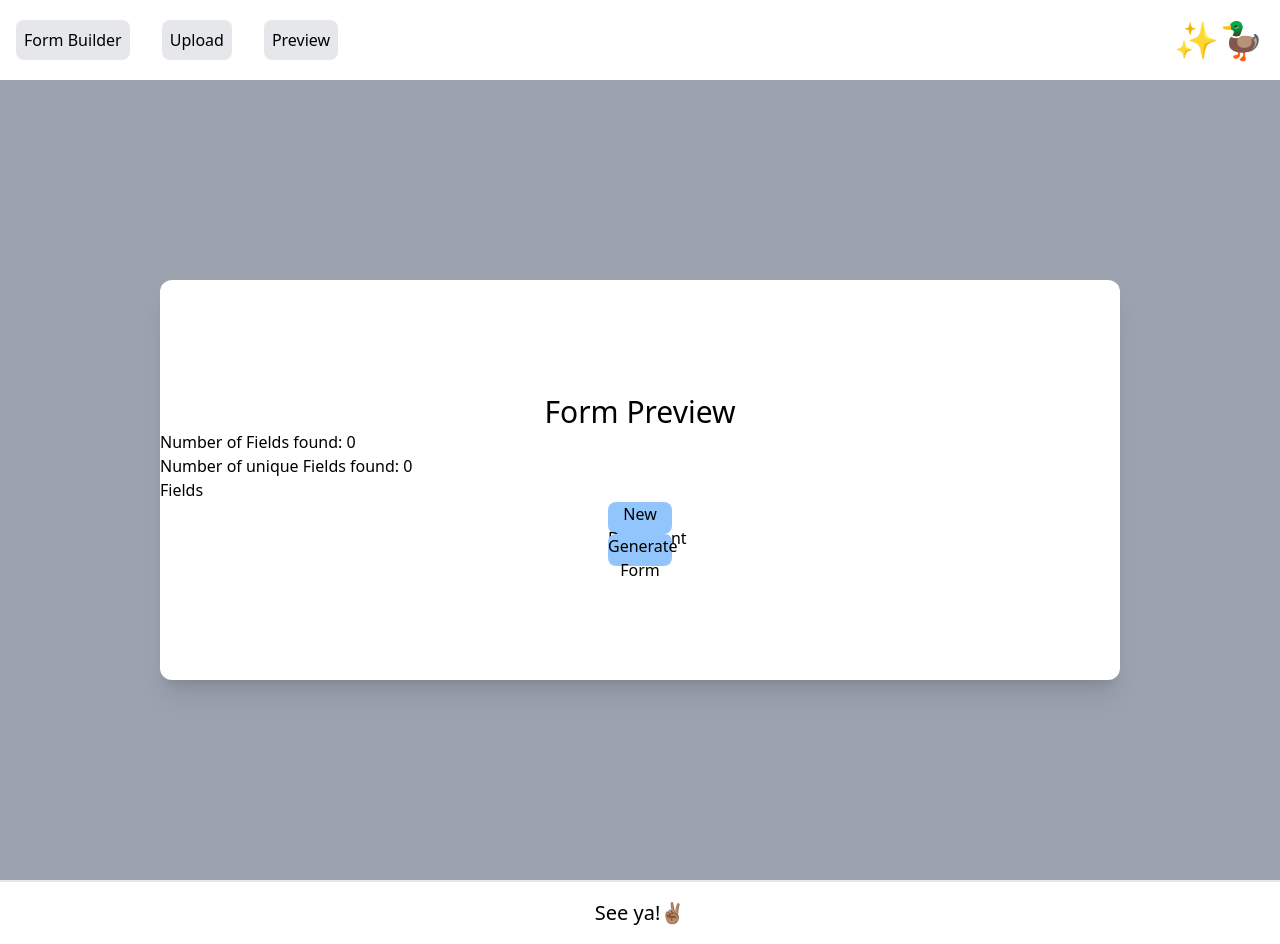
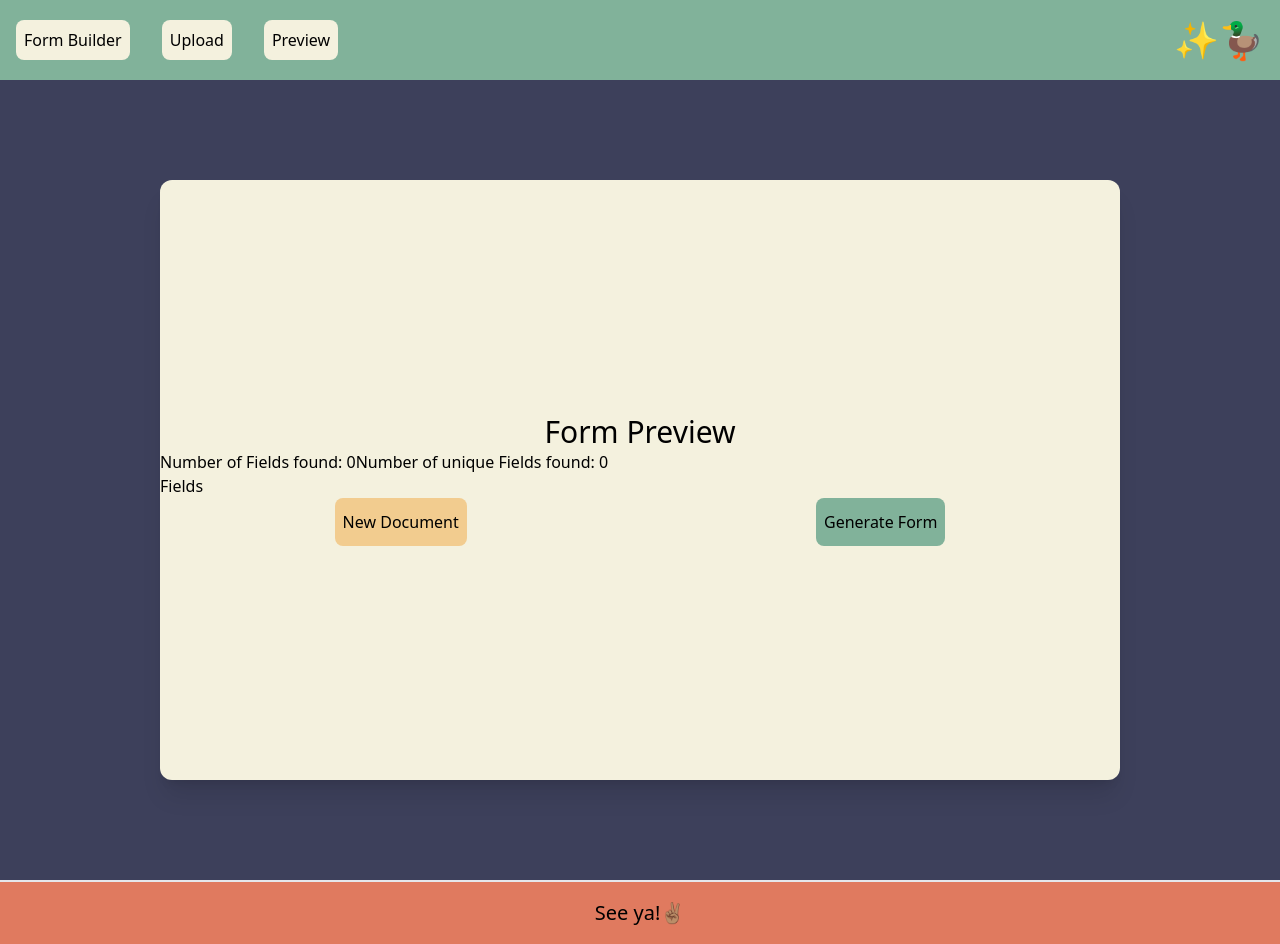
Before and after one commit to alejandrosatxc/form-builder, a Next.js app: page /preview in a window 1280 px wide. Built offline with nearby package versions, Linux system fonts and the light colour scheme.

Commit message:
implement color palette

```diff
--- a/components/FieldsTray.js
+++ b/components/FieldsTray.js
@@ -2,7 +2,7 @@ import FormComponent from "./FormComponents/FormComponent"
 
 const FieldsTray = () => {
     return (
-        <div className="col-span-1 bg-white rounded-xl shadow-xl h-fit w-full p-4">
+        <div className="col-span-1 bg-eggplant rounded-xl shadow-xl h-fit w-full p-4">
             <h2 className="text-3xl text-center border-b-2 ">Fields Tray</h2>
             <ul className="">
                 <FormComponent name="Name Input" type="name" id="name-tray"/>
--- a/components/FormBuilder.js
+++ b/components/FormBuilder.js
@@ -38,7 +38,7 @@ const FormBuilder = ({ formFields }) => {
 
 
     return (
-        <div className="col-span-2 flex flex-col bg-white rounded-xl shadow-xl min-h-screen w-full p-6">
+        <div className="col-span-2 flex flex-col bg-eggplant rounded-xl shadow-xl min-h-screen w-full p-6">
             <h1 className="text-6xl text-center border-b-2 my-2">Form Builder</h1>
             <Dustbin formComponents={formComponents} setFormComponents={setFormComponents} />
             <Trashcan formComponents={formComponents} setFormComponents={setFormComponents} />
--- a/components/FormPreview.js
+++ b/components/FormPreview.js
@@ -5,13 +5,13 @@ const FormPreview = ({ fields, setFormFields }) => {
 
     const router = useRouter()
 
-    if(fields === undefined) {
-        fields = {matches: [], uniqueMatches: []}
+    if (fields === undefined) {
+        fields = { matches: [], uniqueMatches: [] }
     }
 
     const handleNewDocument = () => {
         //Reset state to empty values
-        setFormFields({matches: [], uniqueMatches: []})
+        setFormFields({ matches: [], uniqueMatches: [] })
     }
 
     const handleFormGeneration = () => {
@@ -22,18 +22,22 @@ const FormPreview = ({ fields, setFormFields }) => {
     }
 
     return (
-        <div className="col-span-3 flex flex-col justify-center bg-white rounded-xl shadow-xl h-1/2 w-3/4">
+        <div className="col-span-3 flex flex-col justify-center bg-eggplant rounded-xl shadow-xl h-3/4 w-3/4">
             <h1 className="text-3xl text-center">Form Preview</h1>
-            <h2>Number of Fields found: {fields.matches.length}</h2>
-            <h2>Number of unique Fields found: {fields.uniqueMatches.length}</h2>
+            <div className="flex flex-row">
+                <h2>Number of Fields found: {fields.matches.length}</h2>
+                <h2>Number of unique Fields found: {fields.uniqueMatches.length}</h2>
+            </div>
             <h2>Fields</h2>
             <ul>
                 {fields.uniqueMatches.map((field, index) => {
                     return <li key={index}>{field}</li>
                 })}
             </ul>
-            <button onClick={handleNewDocument} className="transition ease-in-out delay-150 bg-blue-300 hover:bg-blue-600 hover:shadow-xl hover:shadow-cyan-200 h-8 w-16 mx-auto rounded-lg">New Document</button>
-            <button onClick={handleFormGeneration} className="transition ease-in-out delay-150 bg-blue-300 hover:bg-blue-600 hover:shadow-xl hover:shadow-cyan-200 h-8 w-16 mx-auto rounded-lg">Generate Form</button>
+            <div className="flex flex-row">
+                <button onClick={handleNewDocument} className="transition ease-in-out delay-150 bg-deep-cham hover:bg-terra-cotta hover:shadow-xl h-12 w-18 p-2 mx-auto rounded-lg">New Document</button>
+                <button onClick={handleFormGeneration} className="transition ease-in-out delay-150 bg-green-sheen hover:bg-terra-cotta hover:shadow-xl h-12 w-18 p-2 mx-auto rounded-lg">Generate Form</button>
+            </div>
         </div>
     )
 }
--- a/components/GDocUploader.js
+++ b/components/GDocUploader.js
@@ -35,23 +35,23 @@ const GDocUploader = ({setFormFields}) => {
     }
 
     return (
-        <div className="col-span-3 flex flex-col justify-center items-center bg-white rounded-xl shadow-xl h-1/2 w-3/4">
+        <div className="col-span-3 flex flex-col justify-center items-center bg-eggplant rounded-xl shadow-xl h-1/2 w-3/4">
             <label className="h-8 mx-auto" htmlFor="url">Enter a Google Doc URL:</label>
             <input className="border-2 my-4 mx-auto" ref={inputRef} type="url" name="url" id="url"
                 placeholder="https://example.com"
                 pattern="https://.*" size="30"
                 required>
             </input>
-            <button onClick={handleGdocSubmit} className="transition ease-in-out delay-150 bg-blue-300 hover:bg-blue-600 hover:shadow-xl hover:shadow-cyan-200 h-8 w-16 mx-auto rounded-lg" type="submit">
+            <button onClick={handleGdocSubmit} className="transition ease-in-out delay-150 bg-green-sheen hover:bg-terra-cotta hover:shadow-xl h-8 w-16 mx-auto rounded-lg" type="submit">
                 Submit
             </button>
             {session
                 ?
                 <div>  Signed in as {session.user.email} <br />
-                <button className="bg-slate-200 rounded p-2" onClick={() => signOut()}>Sign out</button></div>
+                <button className="bg-terra-cotta rounded p-2" onClick={() => signOut()}>Sign out</button></div>
                 :
                 <div>  Not signed in <br />
-                <button className="bg-slate-200 rounded p-2" onClick={() => signIn()}>Sign in</button></div>
+                <button className="bg-green-sheen rounded p-2" onClick={() => signIn()}>Sign in</button></div>
             }
         </div>
     )
--- a/components/layout/footer.js
+++ b/components/layout/footer.js
@@ -1,6 +1,6 @@
 const Footer = ({ children }) => {
     return(
-        <footer className="flex justify-center place-items-center w-full h-16 border-t-2">
+        <footer className="bg-terra-cotta flex justify-center place-items-center w-full h-16 border-t-2">
             <h3 className="text-xl">See ya!✌🏽</h3>
         </footer>
     )
--- a/components/layout/navbar.js
+++ b/components/layout/navbar.js
@@ -3,11 +3,11 @@ import Link from "next/link"
 const Navbar = () => {
     return (
         <header className="h-20">
-            <nav className="bg-white h-full w-full flex justify-between items-center">
+            <nav className="bg-green-sheen h-full w-full flex justify-between items-center">
                 <ul className="flex w-auto">
-                    <Link href="/"><li className="bg-gray-200 rounded-lg h-10 text-center mx-4 p-2 cursor-pointer transition ease-in-out hover:bg-blue-400">Form Builder</li></Link>
-                    <Link href="/upload"><li className="bg-gray-200 rounded-lg h-10 text-center mx-4 p-2 cursor-pointer transition ease-in-out hover:bg-blue-400">Upload</li></Link>
-                    <Link href="/preview"><li className="bg-gray-200 rounded-lg h-10 text-center mx-4 p-2 cursor-pointer transition ease-in-out hover:bg-blue-400">Preview</li></Link>
+                    <Link href="/"><li className="bg-eggplant rounded-lg h-10 text-center mx-4 p-2 cursor-pointer transition ease-in-out hover:bg-terra-cotta">Form Builder</li></Link>
+                    <Link href="/upload"><li className="bg-eggplant rounded-lg h-10 text-center mx-4 p-2 cursor-pointer transition ease-in-out hover:bg-terra-cotta">Upload</li></Link>
+                    <Link href="/preview"><li className="bg-eggplant rounded-lg h-10 text-center mx-4 p-2 cursor-pointer transition ease-in-out hover:bg-terra-cotta">Preview</li></Link>
                 </ul>
                 <h1 className="text-4xl p-4"><Link href="/">✨🦆</Link></h1>
             </nav>
--- a/pages/index.js
+++ b/pages/index.js
@@ -13,7 +13,7 @@ export default function Home() {
   }
 
   return (
-    <div className="grid grid-cols-3 gap-x-6 h-auto bg-gray-400 p-6">
+    <div className="grid grid-cols-3 gap-x-6 h-auto bg-independence p-6">
       <Head>
         <title>Form Builder ✨🦆</title>
         <meta name="description" content="Created by Alejandro Zapien" />
--- a/pages/preview.js
+++ b/pages/preview.js
@@ -2,7 +2,7 @@ import FormPreview from "../components/FormPreview"
 
 const Preview = () => {
     return (
-        <div className="grid grid-cols-3 gap-x-6 h-screen place-items-center bg-gray-400">
+        <div className="grid grid-cols-3 gap-x-6 h-screen place-items-center bg-independence">
             <FormPreview />
         </div>
     )
--- a/pages/upload.js
+++ b/pages/upload.js
@@ -9,7 +9,7 @@ const Upload = () => {
     })
 
     return (
-        <div className="grid grid-cols-3 gap-x-6 h-screen place-items-center bg-gray-400">
+        <div className="grid grid-cols-3 gap-x-6 h-screen place-items-center bg-independence">
         {formFields.matches.length === 0
         ?   <GDocUploader setFormFields={setFormFields}/>
         :   <FormPreview setFormFields={setFormFields} fields={formFields}/>
--- a/tailwind.config.js
+++ b/tailwind.config.js
@@ -5,7 +5,15 @@ module.exports = {
     "./components/**/*.{js,ts,jsx,tsx}",
   ],
   theme: {
-    extend: {},
+    extend: {
+      colors: {
+        'eggplant': '#f4f1de',
+        'terra-cotta': '#e07a5f',
+        'independence': '#3d405b',
+        'green-sheen': '#81b29a',
+        'deep-cham': '#f2cc8f'
+      }
+    },
   },
   plugins: [],
 }
```
